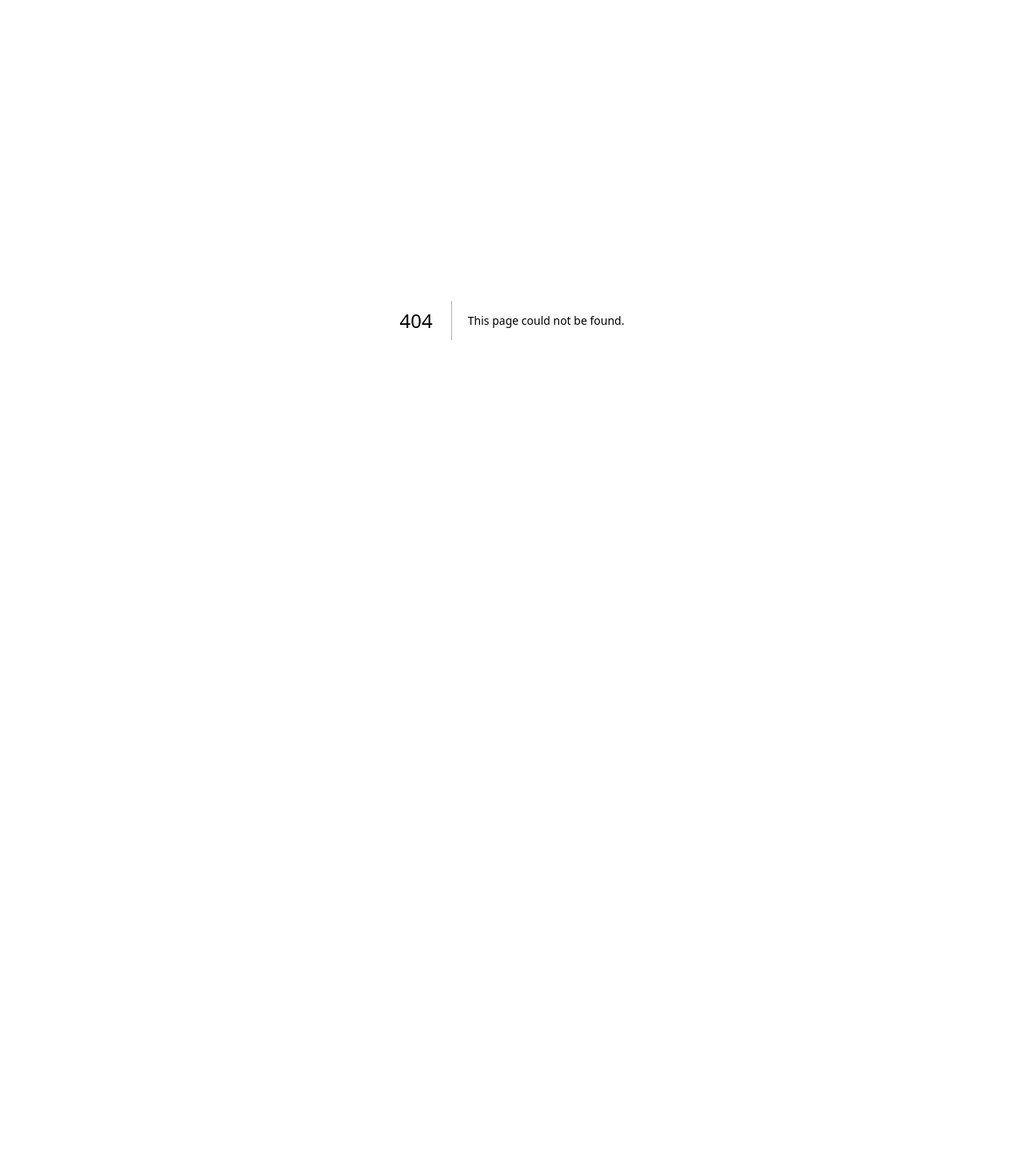
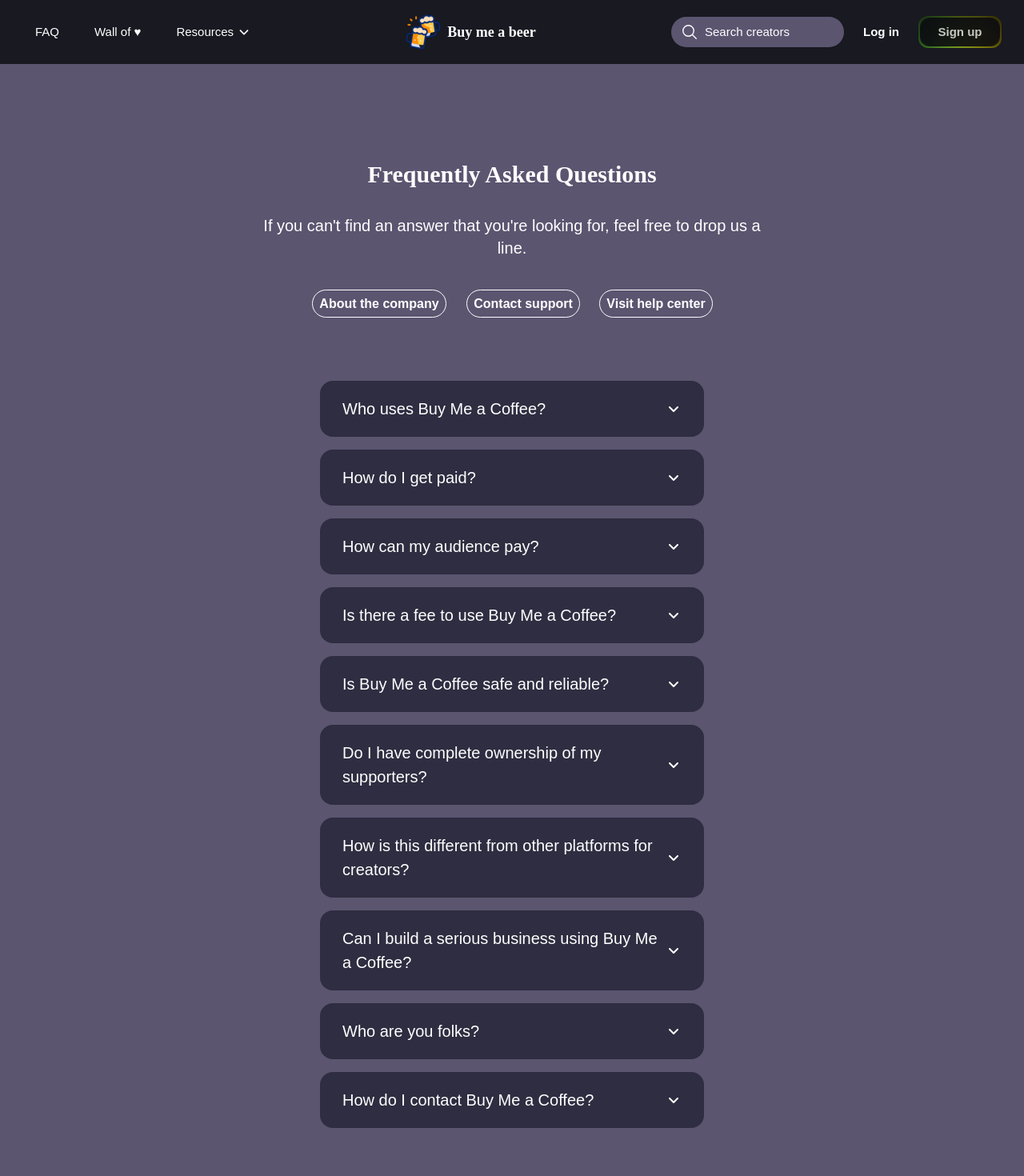
Before and after one commit to Ankryptic/buymeabeer, a Next.js app: page /faq in a window 1280 px wide. Before the commit this address had no page. Shown: the top 1470 px of the page at 80% size. Before the commit the page ends 800 px from the top, so only its background shows below. Built offline with nearby package versions, Linux system fonts and the light colour scheme; a web font is replaced by a local one.

Commit message:
add faq page in the site

```diff
--- /dev/null
+++ b/app/complete-your-page/page.js
@@ -0,0 +1,35 @@
+import React from "react";
+import Link from "next/link";
+import Image from "next/image";
+
+const CompleteYourPage = () => {
+    return <>
+        <div className="navbar flex items-center justify-between px-12 pt-8">
+            <div className="logo">
+                <Link href={"/"}>
+                    <Image
+                        src={"/cheers_noBG.gif"}
+                        height={60}
+                        width={60}
+                        alt="logo"
+                    /></Link>
+            </div>
+
+            <button className="border border-white hover:bg-[#2f2d41] cursor-pointer text-white px-4 py-2 rounded-xl">
+                Logout
+            </button>
+        </div>
+
+        <div className="main text-white w-full">
+            <div className="section-1 w-1/2 m-auto">
+                <div className="text-center text-3xl">Complete your page</div>
+                <div>
+
+                </div>
+            </div>
+
+        </div>
+    </>
+}
+
+export default CompleteYourPage;
--- /dev/null
+++ b/app/faq/page.js
@@ -0,0 +1,102 @@
+"use client"
+import Footer from "@/components/Footer";
+import Navbar from "@/components/Navbar";
+import React, { useState } from "react";
+import Link from "next/link";
+
+const faq = [
+    {
+        ques: "Who uses Buy Me a Coffee?",
+        ans: "Anyone with an audience. Youtubers, musicians, podcasters, writers, programmers, nonprofits, cosplayers, you name it. More than 2 million creators and their supporters are on Buy Me a Coffee."
+    },
+    {
+        ques: "How do I get paid?",
+        ans: "You get paid to your local bank account. We currently offer bank deposits to creators from over 110 countries."
+    },
+    {
+        ques: "How can my audience pay?",
+        ans: "We support all major credit and debit cards, Apple Pay, Google Pay, Cash App and other global payment methods."
+    },
+    {
+        ques: "Is there a fee to use Buy Me a Coffee?",
+        ans: "We do not charge a monthly fee. All features including publishing and emails are free for everyone. We charge a 5% transaction fee, and creators keep 95% of the earnings. We make money only when you do. We'll never show ads and we'll never sell your data"
+    },
+    {
+        ques: "Is Buy Me a Coffee safe and reliable?",
+        ans: <div><div className="mb-2">We take security seriously. Here are some measures we’ve taken to protect your and your supporter’s data.</div>
+            <ul className="list-disc p-4">
+                <li>We don’t store credit card data on our servers. Payment processing is handled by Stripe (PCI Compliance Level 1) and Wise.</li>
+                <li>We run on the robust Amazon infrastructure. Cloudflare adds an additional layer of security. We also take periodic backups and force SSL encryption across the platform.</li>
+                <li>We have a bug bounty program to encourage responsible reporting of any security issues, and we’re quick to take action.</li>
+            </ul>
+            </div>
+    },
+    {
+        ques: "Do I have complete ownership of my supporters?",
+        ans: "Yes, your supporters are strictly yours. We do not email them. You can export their list any time you like."
+    },
+    {
+        ques: "How is this different from other platforms for creators?",
+        ans: "With Buy Me a Coffee, you get everything you need to run your creative business. You don't have to worry about paying for and stitching together a dozen services, from sending emails to charging for subscriptions. Besides, your Buy Me a Coffee page is arguably the most delightful experience you can offer your audience. From the one-tap payment (look ma, no sign-ups required!) to the delightful little touches for your supporters, we’ve obsessed over every bit of detail."
+    },
+    {
+        ques: "Can I build a serious business using Buy Me a Coffee?",
+        ans: "Yes, there are many creators earning a six-figure income on Buy Me a Coffee. We will grow with you."
+    },
+    {
+        ques: "Who are you folks?",
+        ans: "Buy Me a Coffee is one of the leading creator economy companies in the world. It was founded in the UK in 2017 by a team of creators who turned their passion into a platform. Buy Me a Coffee is backed by Y Combinator and Stripe. Read more about us and our guiding values."
+    },
+    {
+        ques: "How do I contact Buy Me a Coffee?",
+        ans: "You can email us at support@buymeacoffee.com, or leave us a message on the Intercom chat. We also respond to every feature request submitted."
+    },
+]
+
+const Faq = () => {
+    const [openIndex, setOpenIndex] = useState(null)
+
+    return <>
+        <Navbar />
+        <div className="main min-h-[70vh] text-white w-full">
+
+            <div className="section-1 w-1/2 m-auto text-center">
+                <h1 className="font-playwrite pt-30 text-3xl font-bold">Frequently Asked Questions</h1>
+                <h3 className="mt-8 text-xl">If you can't find an answer that you're looking for, feel free to drop us a line.</h3>
+                <div className="mt-8 h-12 flex items-center justify-center gap-x-4">
+                    <Link href={"/"} className="w-44">
+                        <span className="font-semibold border border-white rounded-full hover:p-2.5 p-2">About the company</span>
+                    </Link>
+                    <Link href={"/"} className="w-38">
+                        <span className="font-semibold border border-white rounded-full hover:p-2.5 p-2">Contact support</span>
+                    </Link>
+                    <Link href={"/"} className="w-37">
+                        <span className="font-semibold border border-white rounded-full hover:p-2.5 p-2">Visit help center</span>
+                    </Link>
+                </div>
+            </div>
+
+            <div className="section-2 w-1/2 m-auto mt-18 px-20 space-y-4">
+
+                {faq.map((faq, index) => {
+                    return (
+                        <div key={index} className="tile-1 w-full bg-[#2f2d41] px-7 py-5 rounded-2xl" onClick={() => { setOpenIndex(openIndex === index ? null : index) }}>
+                            <div className="title flex items-center justify-between cursor-pointer">
+                                <h2 className="text-[20px]">{faq.ques}</h2>
+                                <img width={20} src={openIndex === index ? "/upArrow.svg" : "/downArrow.svg"} alt="arrow" />
+                            </div>
+                            <div className={`text-gray-300 overflow-hidden transition-all duration-300
+                                ${openIndex === index ? "mt-4 opacity-100 max-h-80" : "max-h-0 opacity-0"}`}>
+                                {faq.ans}
+                            </div>
+                        </div>
+                    )
+                })}
+
+
+            </div>
+        </div>
+        <Footer />
+    </>
+}
+export default Faq;
--- a/app/signup/page.js
+++ b/app/signup/page.js
@@ -1,11 +1,20 @@
 "use client"
-import React from "react";
+import React, { useState } from "react";
 import Image from "next/image";
 import Link from "next/link";
 import { useSession, signIn } from "next-auth/react";
+import { useRouter } from "next/navigation";
 
 const Signup = () => {
     const { data: session } = useSession()
+    const [username, setUsername] = useState("");
+    const [buttonClick, setButtonClick] = useState(0);
+    const router = useRouter();
+
+
+    const handleSignup = () => {
+        buttonClick === 0 ? setButtonClick(1) : buttonClick === 1 ? router.push("/complete-your-page") : setButtonClick(0);
+    }
 
     return (
         <div className="w-full flex bg-[#2f2d41] text-white">
@@ -50,16 +59,18 @@
 
                 <div className="right-main flex flex-col h-[75%] items-center justify-center">
 
-                    <div className="ch-username hidden w-1/2 space-y-1">
+                    <div className={`ch-username ${buttonClick === 0 ? "" : "hidden"} w-1/2 space-y-1`}>
                         <div className="font-semibold text-3xl">Create your account</div>
                         <div className="text-gray-300">Choose a username for your page.</div>
                         <div className="user-input flex items-center bg-[#2f2d41] hover:bg-[#3b354f] cursor-text w-full rounded-2xl px-6 py-4 gap-2 mt-4">
                             <span>buymeabeer.com/</span>
-                            <input type="text" placeholder="username" className="outline-none w-full" />
+                            <input type="text" placeholder="username" className="outline-none w-full" value={username} onChange={(e) => {setUsername(e.target.value)}}/>
                         </div>
                     </div>
 
-                    <div className="email-pass w-1/2 flex flex-col items-center justify-center px-20">
+                    <div className={`email-pass ${buttonClick === 1 ? "flex" : "hidden"} w-1/2 flex flex-col items-center justify-center px-20`}>
+                        <div className="w-full text-3xl font-medium mb-5">Welcome, {username}</div>
+
                         <div className="signIn-btns w-full flex flex-col gap-2">
                             <button
                                 className="cursor-pointer flex items-center text-center bg-[#2f2d41] border border-[#0d0d12] rounded-lg shadow-md w-full px-6 pl-25 py-2 text-sm font-medium text-white hover:text-black hover:bg-gray-200 focus:outline-none focus:ring-2 focus:ring-offset-2 focus:ring-gray-500">
@@ -174,7 +185,7 @@
                     <div className="flex items-center justify-between h-full">
                         <h5 className="text-gray-300 text-[14px]">By continuing, you agree to the <Link className="text-white underline hover:no-underline" href={"/terms"}>terms of service</Link> and <Link className="text-white underline hover:no-underline" href={"/policy"}>privacy policy</Link> .</h5>
 
-                        <button className='cursor-pointer  text-center bg-[#181921] hover:bg-[#0d0d12] px-12 py-4 rounded-full'>Sign up</button>
+                        <button className='cursor-pointer  text-center bg-[#181921] hover:bg-[#0d0d12] px-12 py-4 rounded-full' onClick={() => handleSignup()}>Sign up</button>
                     </div>
 
                 </div>
```
